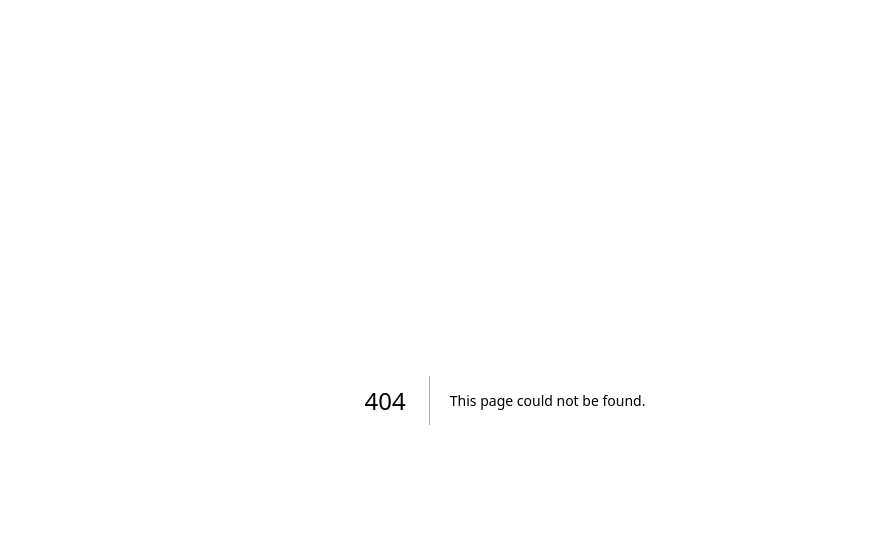
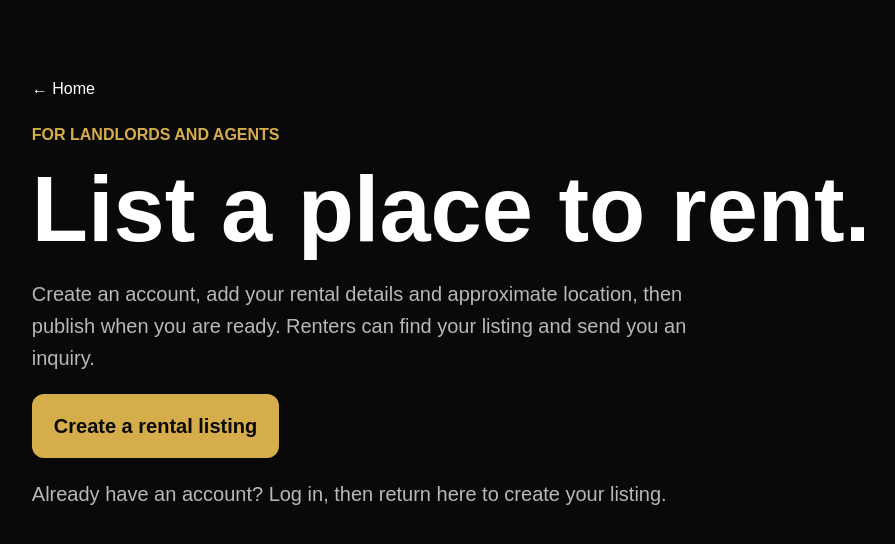
Before and after one commit to Konofana/find-my-future-home, a Next.js app: page /list-your-property in a window 1280 px wide. Before the commit this address had no page. Shown: the top 544 px of the page, without its empty margins (135-1030 px from the left). Built offline with nearby package versions, Linux system fonts and the light colour scheme.

Commit message:
Make South African landlord onboarding shareable (#3)

```diff
--- a/app/account/page.tsx
+++ b/app/account/page.tsx
@@ -34,5 +34,5 @@ export default function Account() {
         <button className="cta" onClick={e=>submit(e as any,'signup')}>Create account</button>
       </div>
     </form>}
-    {message&&<p>{message}</p>}<p><a href="/">Home</a></p></main>
+    {message&&<p>{message}</p>}<p><a href="/landlord/listings">List your rental property</a> · <a href="/">Home</a></p></main>
 }
--- a/app/landlord/listings/page.tsx
+++ b/app/landlord/listings/page.tsx
@@ -76,10 +76,10 @@ export default function Listings(){
    <input name="title" aria-label="Listing title" placeholder="Listing title" required maxLength={120}/>
    <select name="type" aria-label="Property type" defaultValue="apartment"><option value="apartment">Apartment</option><option value="house">House</option><option value="room">Room</option><option value="condo">Condo</option><option value="townhouse">Townhouse</option><option value="office">Office</option><option value="retail">Retail</option><option value="restaurant">Restaurant</option><option value="warehouse">Warehouse</option><option value="industrial">Industrial</option><option value="land">Land</option><option value="other">Other</option></select>
    <input name="rent" aria-label="Monthly rent" type="number" min="0" step="0.01" placeholder="Monthly rent" required/>
-   <input name="currency" aria-label="Currency code" defaultValue="USD" pattern="[A-Za-z]{3}" maxLength={3} title="Three-letter currency code, such as USD or ZAR" required/>
+   <input name="currency" aria-label="Currency code" defaultValue="ZAR" pattern="[A-Za-z]{3}" maxLength={3} title="Three-letter currency code, such as ZAR" required/>
    <input name="city" aria-label="City" placeholder="City" required/>
    <input name="region" aria-label="State or region" placeholder="State or region"/>
-   <input name="country" aria-label="Two-letter country code" defaultValue="US" pattern="[A-Za-z]{2}" maxLength={2} title="Two-letter country code, such as US or ZA" required/>
+   <input name="country" aria-label="Two-letter country code" defaultValue="ZA" pattern="[A-Za-z]{2}" maxLength={2} title="Two-letter country code, such as ZA" required/>
    <textarea name="description" aria-label="Property description" placeholder="Description" rows={4}/>
    <label>Optional: tap the map to show an approximate location to renters. Do not select your exact private address.</label>
    <RentalMap onChoose={choose}/>
@@ -104,7 +104,7 @@ export default function Listings(){
     <button className="cta" type="submit">Save listing</button><button type="button" onClick={()=>setEditing(null)}>Cancel</button>
    </form>:<p><button type="button" onClick={()=>{setEditing(x.id);setEditPoint(x.map_lat!==null&&x.map_lng!==null?{lat:x.map_lat,lng:x.map_lng}:null)}}>Edit listing</button></p>}
    {x.status==='draft'&&<p><button className="cta" type="button" onClick={()=>changeStatus(x.id,'published')}>Publish listing</button></p>}
-   {x.status==='published'&&<p><a href={`/property/${x.id}`}>View public page</a> · <button type="button" onClick={()=>changeStatus(x.id,'rented')}>Mark as rented</button></p>}
+   {x.status==='published'&&<p><a href={`/property/${x.id}`}>View public page</a> · <button type="button" onClick={async()=>{try{await navigator.clipboard.writeText(`${window.location.origin}/property/${x.id}`);setMessage('Listing link copied.')}catch{setMessage('Could not copy the link. Open the public page and copy its address.')}}}>Copy listing link</button> · <button type="button" onClick={()=>changeStatus(x.id,'rented')}>Mark as rented</button></p>}
   </article>)}</section>
   <section style={{marginTop:48}}><h2>Renter inquiries</h2>{inquiries.length===0?<p>No inquiries yet.</p>:<div style={{display:'grid',gap:14}}>{inquiries.map(x=><article className="card" key={x.id}><h3>{x.fmfh_properties?.title||'Rental inquiry'}</h3><p>{x.message}</p><p>Reply to <a href={`mailto:${encodeURIComponent(x.contact_email)}`}>{x.contact_email}</a></p><small>{new Date(x.created_at).toLocaleDateString()}</small></article>)}</div>}</section>
  </main>
--- /dev/null
+++ b/app/list-your-property/page.tsx
@@ -0,0 +1,17 @@
+import type { Metadata } from 'next'
+
+export const metadata: Metadata = {
+  title: 'List your rental property | Find My Future Home',
+  description: 'Landlords and agents can create and publish a South African rental listing on Find My Future Home.',
+}
+
+export default function ListYourProperty() {
+  return <main className="hero">
+    <a href="/">← Home</a>
+    <div className="eyebrow" style={{marginTop:28}}>FOR LANDLORDS AND AGENTS</div>
+    <h1>List a place to rent.</h1>
+    <p>Create an account, add your rental details and approximate location, then publish when you are ready. Renters can find your listing and send you an inquiry.</p>
+    <p><a className="cta" style={{display:'inline-block'}} href="/landlord/listings">Create a rental listing</a></p>
+    <p>Already have an account? <a href="/account">Log in</a>, then return here to create your listing.</p>
+  </main>
+}
--- a/app/page.tsx
+++ b/app/page.tsx
@@ -1 +1 @@
-export default function Home(){return <main className="shell"><nav className="nav"><div className="brand">FMFH</div><div className="links"><a href="/search">Search</a><a href="/map">Map</a><a href="/saved">Saved</a><a href="/landlord/listings">List a property</a><a href="/account">Account</a></div></nav><section className="hero"><div className="eyebrow">FIND MY FUTURE HOME</div><h1>Find a place that fits.</h1><p>Search real rental listings for homes, apartments, offices and commercial spaces.</p><form className="search" action="/search"><input name="q" aria-label="Search city, region or property" placeholder="City, region or property"/><button>Search rentals</button></form><p><a href="/landlord/listings">Have a place to rent? Create a listing</a></p></section><section className="grid"><div className="card"><h3>Residential</h3><p>Homes, apartments and rooms.</p></div><div className="card"><h3>Commercial</h3><p>Offices, retail, warehouses and industrial spaces.</p></div><div className="card"><h3>Your shortlist</h3><p><a href="/saved">See the places you saved</a> while you compare options.</p></div></section></main>}
+export default function Home(){return <main className="shell"><nav className="nav"><div className="brand">FMFH</div><div className="links"><a href="/search">Search</a><a href="/map">Map</a><a href="/saved">Saved</a><a href="/list-your-property">List a property</a><a href="/account">Account</a></div></nav><section className="hero"><div className="eyebrow">FIND MY FUTURE HOME</div><h1>Find a place that fits.</h1><p>Search real rental listings for homes, apartments, offices and commercial spaces.</p><form className="search" action="/search"><input name="q" aria-label="Search city, region or property" placeholder="City, region or property"/><button>Search rentals</button></form><p><a href="/list-your-property">Have a place to rent? Create a listing</a></p></section><section className="grid"><div className="card"><h3>Residential</h3><p>Homes, apartments and rooms.</p></div><div className="card"><h3>Commercial</h3><p>Offices, retail, warehouses and industrial spaces.</p></div><div className="card"><h3>Your shortlist</h3><p><a href="/saved">See the places you saved</a> while you compare options.</p></div></section></main>}
--- a/app/sitemap.ts
+++ b/app/sitemap.ts
@@ -8,7 +8,8 @@ export default async function sitemap():Promise<MetadataRoute.Sitemap>{
  const pages:MetadataRoute.Sitemap=[
   {url:origin,lastModified:new Date(),changeFrequency:'weekly',priority:1},
   {url:`${origin}/search`,lastModified:new Date(),changeFrequency:'daily',priority:.8},
-  {url:`${origin}/map`,lastModified:new Date(),changeFrequency:'daily',priority:.6}
+  {url:`${origin}/map`,lastModified:new Date(),changeFrequency:'daily',priority:.6},
+  {url:`${origin}/list-your-property`,lastModified:new Date(),changeFrequency:'monthly',priority:.6}
  ]
  const supabase=createClient(process.env.NEXT_PUBLIC_SUPABASE_URL!,process.env.NEXT_PUBLIC_SUPABASE_PUBLISHABLE_KEY!)
  const {data}=await supabase.from('fmfh_public_properties').select('id,created_at').order('created_at',{ascending:false}).limit(1000)
```
